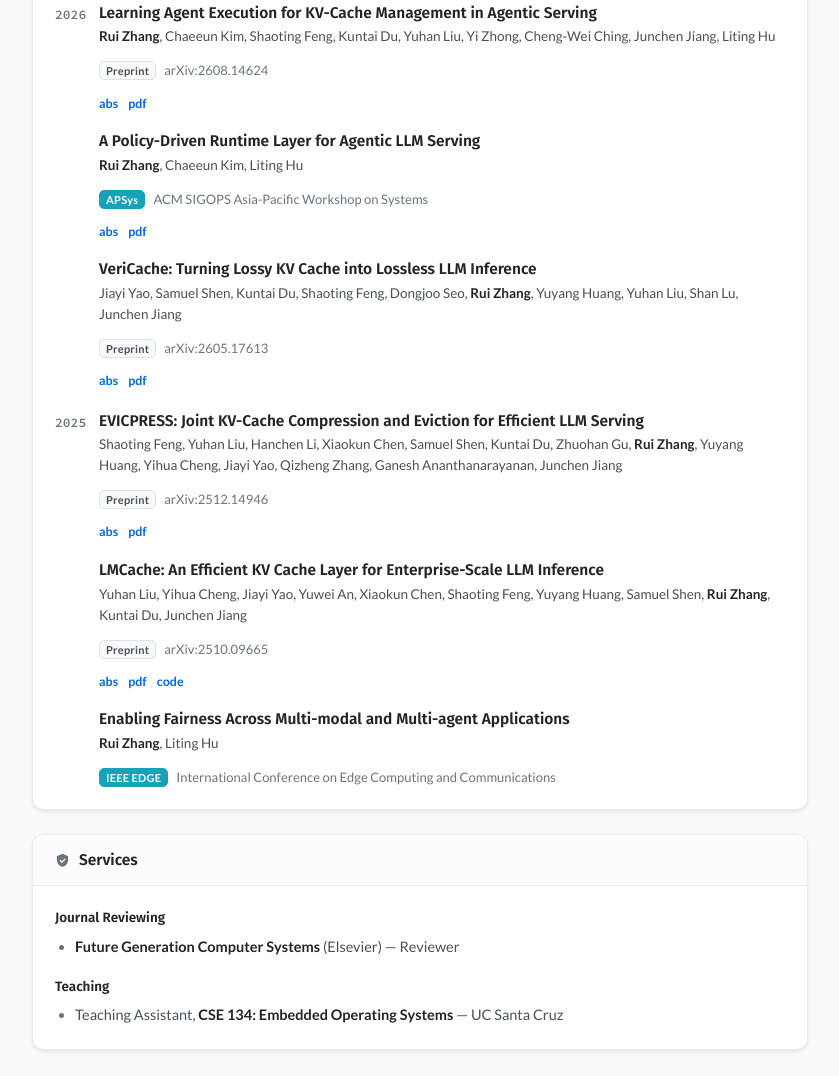
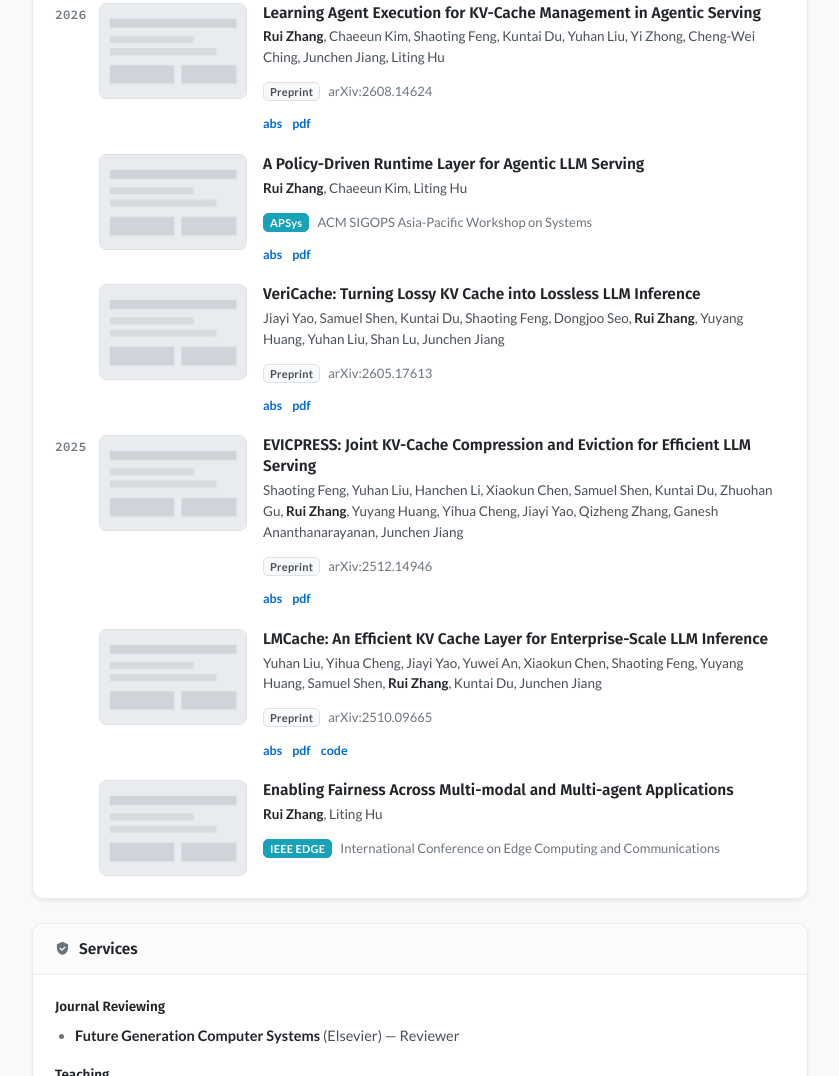
Before and after one commit to ruizhang0101/ruizhang0101.github.io, a plain HTML site: page index.html in a window 1280 px wide. Shown: the part 1511-2587 px from the top of the page, without its empty margins (352-1191 px from the left). Drawn offline with Linux system fonts and the light colour scheme.

Commit message:
Add figure thumbnails to publication entries

```diff
--- a/index.html
+++ b/index.html
@@ -213,6 +213,9 @@
           <h3 class="pub-year">2026</h3>
 
           <article class="pub">
+            <img class="pub-fig" src="assets/figs/cachescout.png" alt=""
+                 loading="lazy" onerror="this.remove()">
+            <div class="pub-text">
             <h4 class="pub-title"><a href="https://arxiv.org/abs/2608.14624">Learning Agent
               Execution for KV-Cache Management in Agentic Serving</a></h4>
             <p class="pub-authors"><span class="me">Rui Zhang</span>, Chaeeun Kim, Shaoting Feng,
@@ -222,9 +225,13 @@
               <a href="https://arxiv.org/abs/2608.14624">abs</a>
               <a href="https://arxiv.org/pdf/2608.14624">pdf</a>
             </div>
+            </div>
           </article>
 
           <article class="pub">
+            <img class="pub-fig" src="assets/figs/apsys.png" alt=""
+                 loading="lazy" onerror="this.remove()">
+            <div class="pub-text">
             <h4 class="pub-title"><a href="https://arxiv.org/abs/2605.27744">A Policy-Driven
               Runtime Layer for Agentic LLM Serving</a></h4>
             <p class="pub-authors"><span class="me">Rui Zhang</span>, Chaeeun Kim, Liting Hu</p>
@@ -234,9 +241,13 @@
               <a href="https://arxiv.org/abs/2605.27744">abs</a>
               <a href="https://arxiv.org/pdf/2605.27744">pdf</a>
             </div>
+            </div>
           </article>
 
           <article class="pub">
+            <img class="pub-fig" src="assets/figs/vericache.png" alt=""
+                 loading="lazy" onerror="this.remove()">
+            <div class="pub-text">
             <h4 class="pub-title"><a href="https://arxiv.org/abs/2605.17613">VeriCache: Turning
               Lossy KV Cache into Lossless LLM Inference</a></h4>
             <p class="pub-authors">Jiayi Yao, Samuel Shen, Kuntai Du, Shaoting Feng, Dongjoo Seo,
@@ -246,6 +257,7 @@
               <a href="https://arxiv.org/abs/2605.17613">abs</a>
               <a href="https://arxiv.org/pdf/2605.17613">pdf</a>
             </div>
+            </div>
           </article>
         </div>
 
@@ -253,6 +265,9 @@
           <h3 class="pub-year">2025</h3>
 
           <article class="pub">
+            <img class="pub-fig" src="assets/figs/evicpress.png" alt=""
+                 loading="lazy" onerror="this.remove()">
+            <div class="pub-text">
             <h4 class="pub-title"><a href="https://arxiv.org/abs/2512.14946">EVICPRESS: Joint
               KV-Cache Compression and Eviction for Efficient LLM Serving</a></h4>
             <p class="pub-authors">Shaoting Feng, Yuhan Liu, Hanchen Li, Xiaokun Chen, Samuel Shen,
@@ -263,9 +278,13 @@
               <a href="https://arxiv.org/abs/2512.14946">abs</a>
               <a href="https://arxiv.org/pdf/2512.14946">pdf</a>
             </div>
+            </div>
           </article>
 
           <article class="pub">
+            <img class="pub-fig" src="assets/figs/lmcache.png" alt=""
+                 loading="lazy" onerror="this.remove()">
+            <div class="pub-text">
             <h4 class="pub-title"><a href="https://arxiv.org/abs/2510.09665">LMCache: An Efficient
               KV Cache Layer for Enterprise-Scale LLM Inference</a></h4>
             <p class="pub-authors">Yuhan Liu, Yihua Cheng, Jiayi Yao, Yuwei An, Xiaokun Chen,
@@ -277,14 +296,19 @@
               <a href="https://arxiv.org/pdf/2510.09665">pdf</a>
               <a href="https://github.com/LMCache/LMCache">code</a>
             </div>
+            </div>
           </article>
 
           <article class="pub">
+            <img class="pub-fig" src="assets/figs/fairness.png" alt=""
+                 loading="lazy" onerror="this.remove()">
+            <div class="pub-text">
             <h4 class="pub-title">Enabling Fairness Across Multi-modal and Multi-agent
               Applications</h4>
             <p class="pub-authors"><span class="me">Rui Zhang</span>, Liting Hu</p>
             <p class="pub-venue"><span class="badge accepted">IEEE EDGE</span>International
               Conference on Edge Computing and Communications</p>
+            </div>
           </article>
         </div>
 
--- a/style.css
+++ b/style.css
@@ -390,8 +390,29 @@ a:hover { color: var(--link-hover); text-decoration: underline; }
   grid-row: 1 / span 99;
 }
 
-.pub { margin-bottom: 18px; }
+/* Each entry is figure + text. The <img> removes itself when the file is
+   missing, and the column collapses so the text simply reflows full width. */
+.pub {
+  display: grid;
+  grid-template-columns: auto 1fr;
+  gap: 16px;
+  align-items: start;
+  margin-bottom: 20px;
+}
 .pub:last-child { margin-bottom: 0; }
+
+.pub-fig {
+  width: 148px;
+  height: 96px;
+  object-fit: cover;
+  object-position: center top;
+  border: 1px solid var(--rule-strong);
+  border-radius: 7px;
+  background: var(--bg);
+  display: block;
+}
+
+.pub-text { min-width: 0; }
 
 .pub-title {
   font-family: var(--head);
@@ -485,6 +506,8 @@ footer {
   .news { grid-template-columns: 36px 1fr; }
   .news-item { flex-direction: column; gap: 3px; }
   .pub-group { grid-template-columns: 1fr; }
+  .pub { grid-template-columns: 1fr; gap: 10px; }
+  .pub-fig { width: 100%; height: 150px; }
   .pub-year {
     grid-row: auto;
     margin: 0 0 12px;
```
Also changed, not shown: assets/figs/apsys.png (added), assets/figs/cachescout.png (added), assets/figs/evicpress.png (added), assets/figs/fairness.png (added), assets/figs/lmcache.png (added), assets/figs/vericache.png (added).
